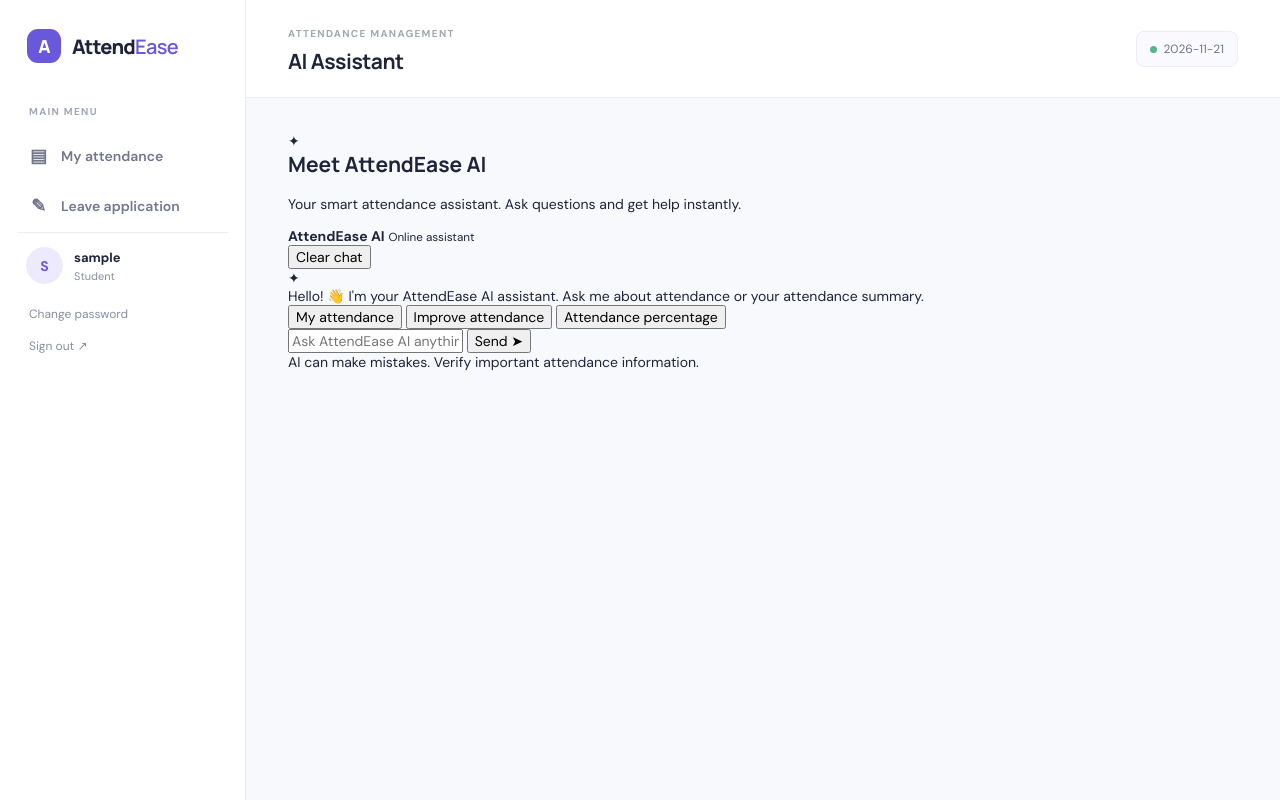
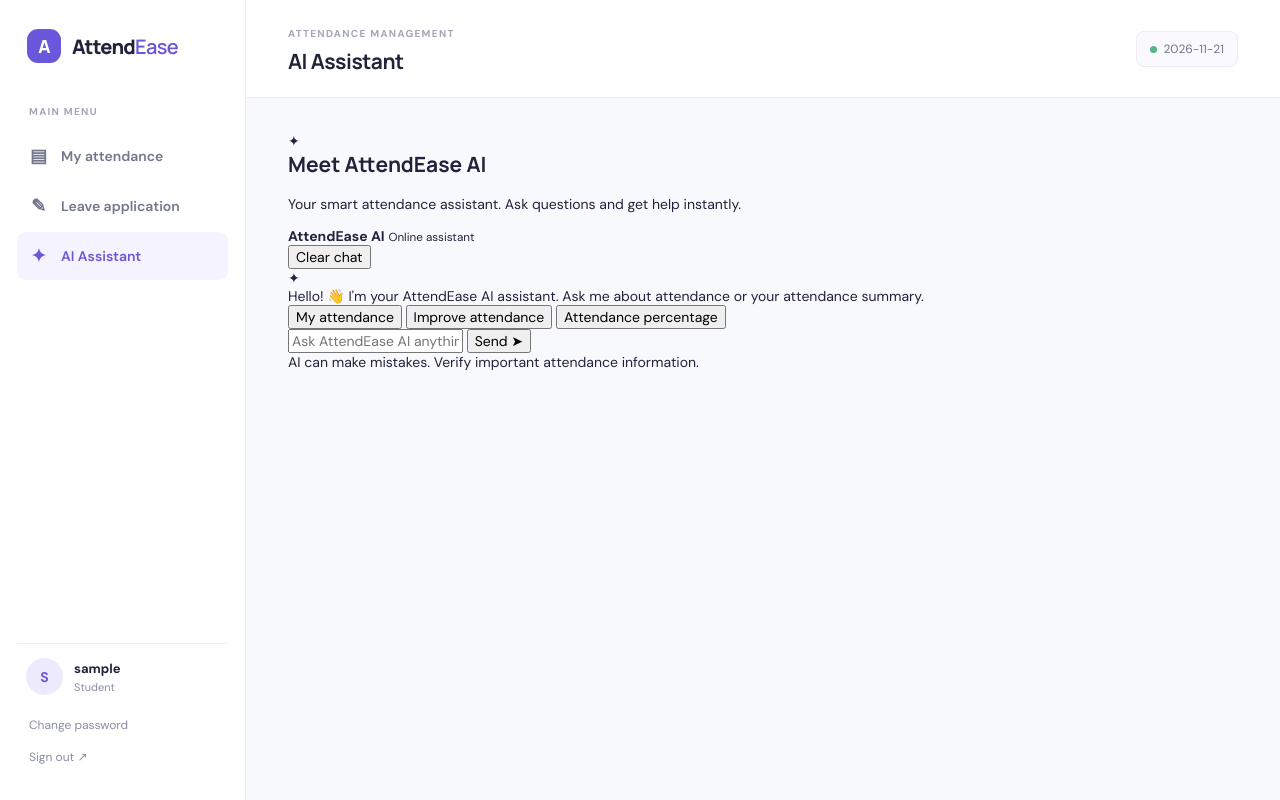
Before and after one commit to GAURAVSINGH2017/attendance-management-system, a Flask app: page /ai-assistant in a window 1280 px wide. Run offline with Flask 3, Linux system fonts and the light colour scheme; the visitor is signed in with stand-in values (Sample User, id 1).

Commit message:
Add AI Assistant link to navigation

```diff
--- a/templates/base.html
+++ b/templates/base.html
@@ -24,7 +24,14 @@
     <a class="nav-link {{ 'active' if request.endpoint=='student_passwords' else '' }}" href="{{ url_for('student_passwords') }}"><span>🔐</span> Student Passwords</a>
     <a class="nav-link {{ 'active' if request.endpoint in ['leave_requests','leave_detail','leave_pdf','leave_document'] else '' }}" href="{{ url_for('leave_requests') }}"><span>✎</span> Leave Requests</a>
     {% endif %}
-  <div class="sidebar-bottom"><div class="profile"><span class="avatar">{{ current_user[:1]|upper }}</span><span><b>{{ current_user }}</b><small>{{ 'Student' if current_role=='student' else 'Teacher' }}</small></span></div><a class="logout" href="{{ url_for('student_change_password' if current_role=='student' else 'teacher_change_password') }}">Change password</a><a class="logout" href="{{ url_for('logout') }}">Sign out ↗</a></div>
+
+<a class="nav-link {{ 'active' if request.endpoint=='ai_assistant' else '' }}"
+   href="{{ url_for('ai_assistant') }}">
+  <span>✦</span> AI Assistant
+</a>
+</nav>
+
+<div class="sidebar-bottom"><div class="profile"><span class="avatar">{{ current_user[:1]|upper }}</span><span><b>{{ current_user }}</b><small>{{ 'Student' if current_role=='student' else 'Teacher' }}</small></span></div><a class="logout" href="{{ url_for('student_change_password' if current_role=='student' else 'teacher_change_password') }}">Change password</a><a class="logout" href="{{ url_for('logout') }}">Sign out ↗</a></div>
 </aside>{% endif %}
 <main class="main {{ 'main-login' if not current_user else '' }}">
 {% if current_user %}<header class="topbar"><div><span class="eyebrow">ATTENDANCE MANAGEMENT</span><h1>{% block heading %}Overview{% endblock %}</h1></div><div class="top-date"><span class="date-dot"></span>{{ today }}</div></header>{% endif %}
```
